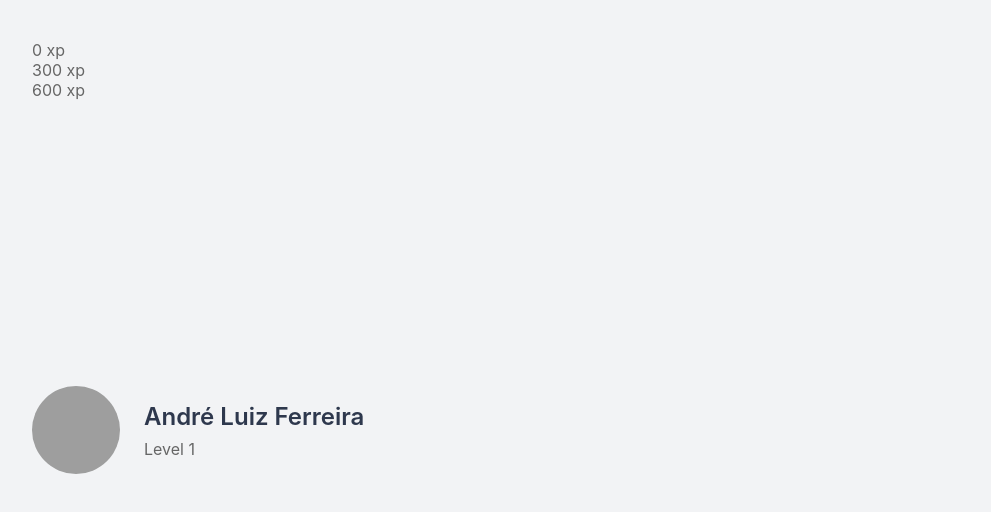
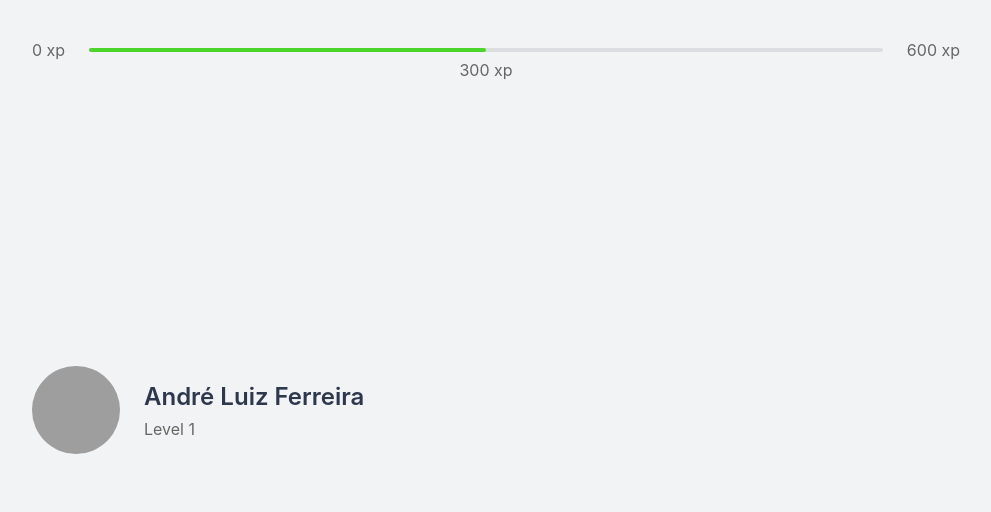
Before and after one commit to dehlferreira/rocketseat-nlw04-moveit, a Next.js app: page / in a window 1280 px wide. Shown: the top 512 px of the page, without its empty margins (144-1135 px from the left). Built offline with nearby package versions, Linux system fonts and the light colour scheme; grey boxes are pictures that could not be loaded.

Commit message:
feat(project): refactoring experience bar component

```diff
--- a/src/components/ExperienceBar.tsx
+++ b/src/components/ExperienceBar.tsx
@@ -1,11 +1,13 @@
+import styles from '../styles/components/ExperienceBar.module.css';
+
 export function ExperienceBar() {
   return (
-    <header className="experience-bar">
+    <header className={styles.experienceBar}>
       <span>0 xp</span>
       <div>
         <div style={{ width: '50%' }}/>
 
-        <span className="current-experience" style={{ left: '50%' }}>
+        <span className={styles.currentExperience} style={{ left: '50%' }}>
           300 xp
         </span>
       </div>
```
